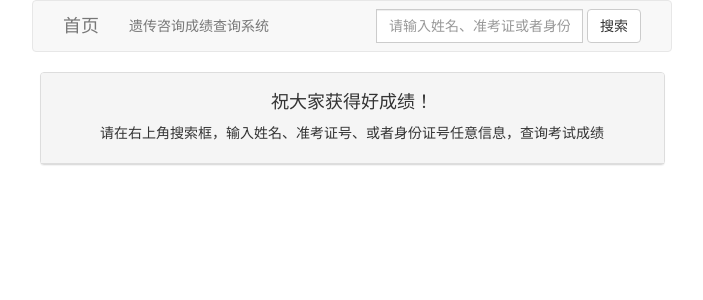
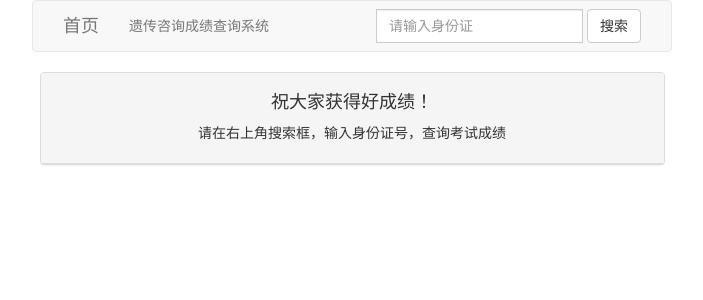
Before and after one commit to lozybean/gen_server, a Django app: page / in a window 1280 px wide. Shown: the top 300 px of the page, without its empty margins (288-991 px from the left). Run offline with Django 3.2, Linux system fonts and the light colour scheme; some libraries are stand-ins or nearby versions.

Commit message:
只允许身份证号码查询

```diff
--- a/query_score/script/score_insert.py
+++ b/query_score/script/score_insert.py
@@ -45,4 +45,5 @@ def insert_intermediate_score():
 
 
 if __name__ == '__main__':
+    insert_elementary_score()
     insert_intermediate_score()
--- a/query_score/templates/base.html
+++ b/query_score/templates/base.html
@@ -7,6 +7,7 @@
     <meta charset="utf-8">
     <meta name="viewport" content="width=device-width, initial-scale=1.0">
     <title>遗传咨询师考试成绩查询系统</title>
+    <link rel="stylesheet" href="{% static 'gen.css' %}" type="text/css">
     {% bootstrap_css %}
     {% bootstrap_javascript %}
     {% if form %}
--- a/query_score/templates/home.html
+++ b/query_score/templates/home.html
@@ -4,7 +4,7 @@
     <div class="panel panel-default">
         <div class="panel-heading text-center">
             <h4>祝大家获得好成绩！</h4>
-            <p>请在右上角搜索框，输入姓名、准考证号、或者身份证号任意信息，查询考试成绩</p>
+            <p>请在右上角搜索框，输入身份证号，查询考试成绩</p>
         </div>
     </div>
 {% endblock %}
--- a/query_score/templates/navbar.html
+++ b/query_score/templates/navbar.html
@@ -33,7 +33,7 @@
             {% csrf_token %}
             <div class="form-group" style="display: inline">
                 <div class="input-group">
-                    <input type="text" class="form-control" placeholder="请输入姓名、准考证或者身份证" name="keyword">
+                    <input type="text" class="form-control" placeholder="请输入身份证" name="keyword">
                 </div>
             </div>
             <button type="submit" class="btn btn-default">搜索</button>
--- a/query_score/views.py
+++ b/query_score/views.py
@@ -6,6 +6,7 @@
 
 """
 
+from django.contrib import messages
 from django.views import generic
 from query_score.forms import UserScoreForm
 from query_score.models import UserScore
@@ -34,10 +35,14 @@ class QueryView(generic.FormView):
     def get_context_data(self, **kwargs):
         search_key = self.request.GET.get('keyword')
         context = super(QueryView, self).get_context_data(**kwargs)
-        obj = self.try_get_by_name(search_key)
+        # obj = self.try_get_by_name(search_key)
+        # if obj is None:
+        # obj = self.try_get_by_exam_id(search_key)
+        # if obj is None:
+        if len(search_key) != 18:
+            messages.warning(self.request, '请输入正确的身份证号码！')
+        obj = self.try_get_by_id_card(search_key)
         if obj is None:
-            obj = self.try_get_by_exam_id(search_key)
-        if obj is None:
-            obj = self.try_get_by_id_card(search_key)
+            messages.error(self.request, '没有查询到相关成绩！')
         context.update(obj=obj)
         return context
--- /dev/null
+++ b/static/gen.css
@@ -0,0 +1,3 @@
+li.error{
+    background: red;
+}
```
Also changed, not shown: gen_server/settings.py (+10 -5 lines), db.sqlite3, 1 other file.
